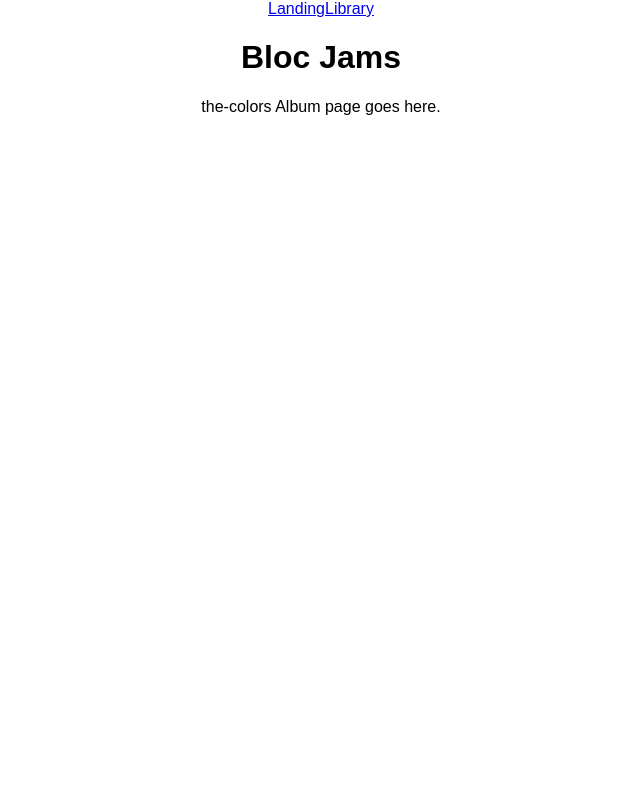
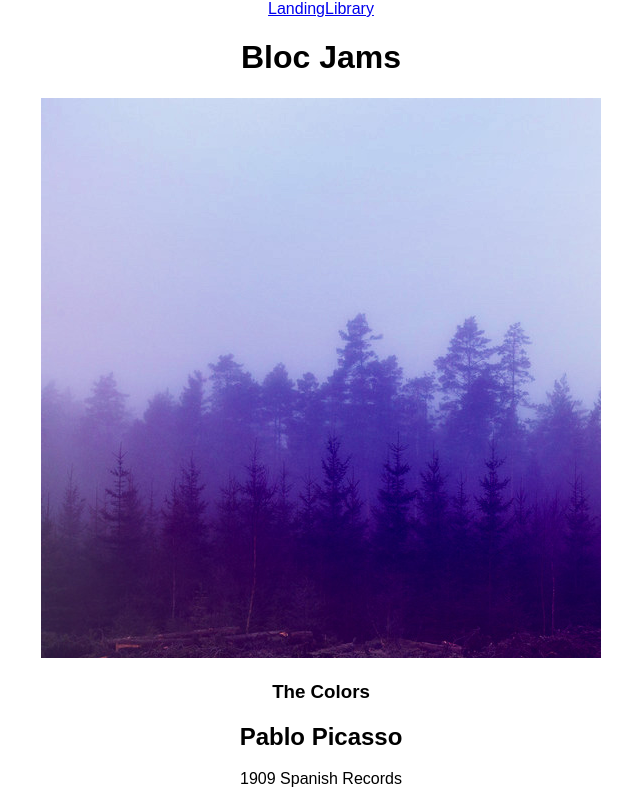
Before and after one commit to finnwhite/bloc.io_wdt_bloc-jams-react, a React (Create React App) app: page /album/the-colors in a window 1280 px wide. Shown: the whole page, without its empty margins (319-959 px from the left). Built offline with nearby package versions, Linux system fonts and the light colour scheme.

Commit message:
Update Album page, dynamic content
Completes Bloc Jams React > CP06 Components: Album

See: #3

```diff
--- a/src/components/Album.js
+++ b/src/components/Album.js
@@ -1,10 +1,43 @@
 import React, { Component } from 'react';
+import albumData from './../data/albums';
 
 class Album extends Component {
+  constructor(props) {
+    super(props);
+
+    const slug = this.props.match.params.slug;
+    const album = albumData.find( (album) => {
+      return (album.slug === slug);
+    });
+
+    this.state = { album: album };
+  }
+
   render() {
+    const album = this.state.album;
     return (
       <section className="album">
-        { this.props.match.params.slug } Album page goes here.
+
+        <section id="album-info">
+          <img id="album-cover-art"
+            src={ album.albumCover } alt={ album.title } />
+          <div className="album-details">
+            <h1 id="album-title">{ album.title }</h1>
+            <h2 className="artist">{ album.artist }</h2>
+            <div id="release-info">{ album.releaseInfo }</div>
+          </div>
+        </section>
+
+        <table id="song-list">
+          <colgroup>
+            <col id="song-number-column" />
+            <col id="song-title-column" />
+            <col id="song-duration-column" />
+          </colgroup>
+          <tbody>
+          </tbody>
+        </table>
+
       </section>
     );
   }
```
